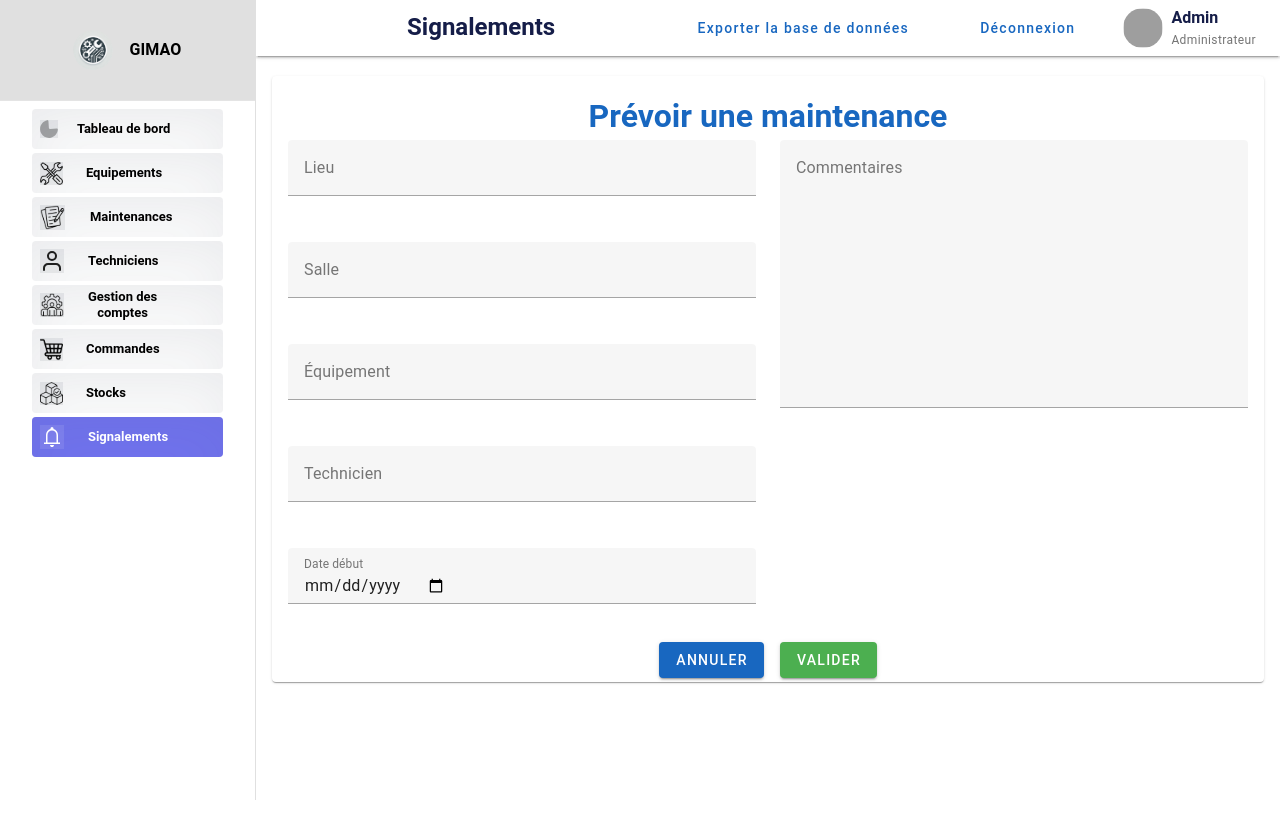
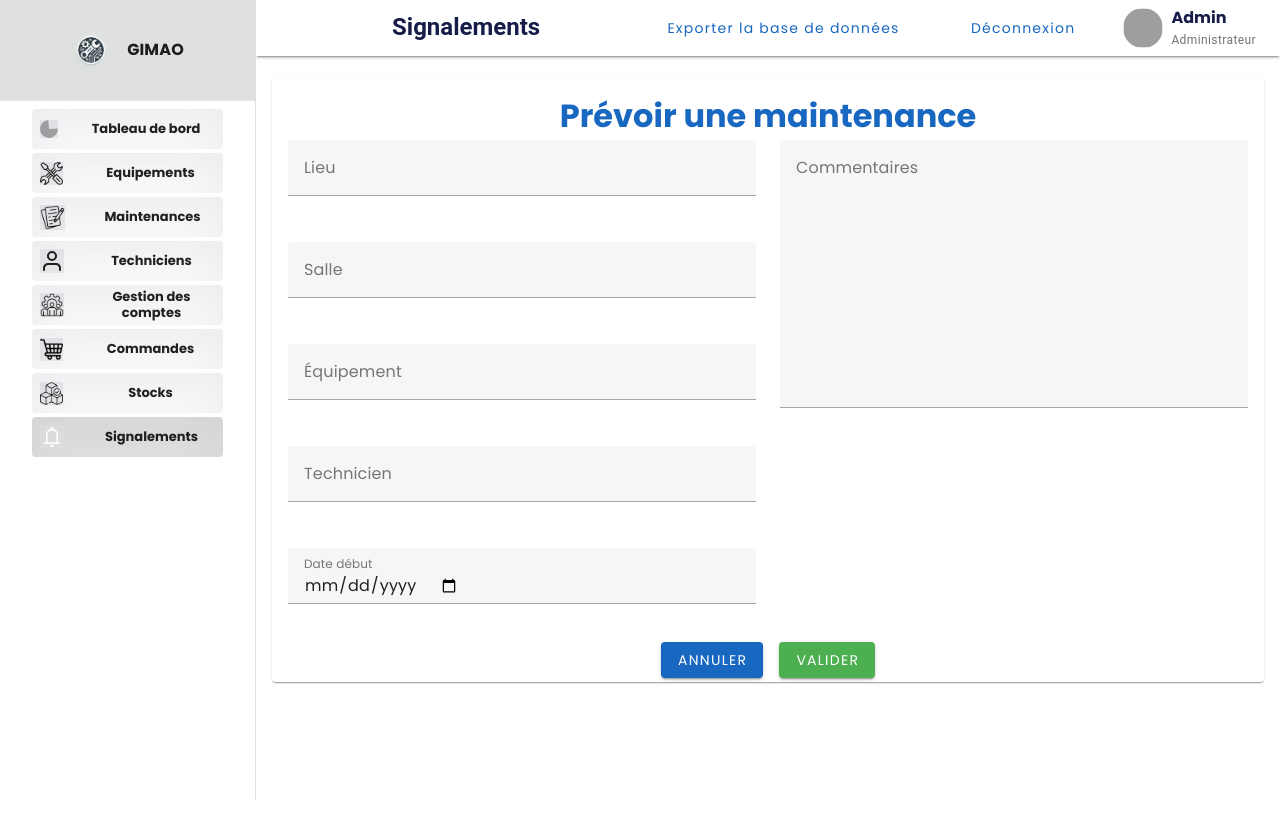
Before and after one commit to JDRSinclair/GIMAO, a Vue app in the folder frontend/: page /signalements in a window 1280 px wide. Shown: the top 838 px of the page. Built offline with nearby package versions, Linux system fonts and the light colour scheme; grey boxes are pictures that could not be loaded; the HTML template or start-up script is replaced by a standard one.

Commit message:
Chngement des nom des méthodes du fichier AjouterEquipement.vue

```diff
--- a/frontend/src/assets/css/global.css
+++ b/frontend/src/assets/css/global.css
@@ -18,3 +18,31 @@
   h1 {
     color: #05004E;
   }
+
+  body {
+  font-family: 'Poppins', sans-serif;
+}
+
+.v-list-item {
+  color: var(--text-color);
+  display: flex;
+  justify-content: flex-start;
+  align-items: center;
+}
+
+.v-list-item:not(.no-hover):hover {
+  background-color: var(--hover-color);
+}
+
+.active-item {
+  background-color: var(--primary-color);
+  color: var(--active-text-color);
+}
+
+.active-icon {
+  filter: brightness(0) invert(1);
+}
+
+.inner-shadow {
+  box-shadow: inset 0 20px 50px rgba(55, 69, 87, 0.1);
+}
--- a/frontend/src/components/BarreNavigation.vue
+++ b/frontend/src/components/BarreNavigation.vue
@@ -104,33 +104,3 @@ export default {
   margin-right: 2%;
 }
 </style>
-
-<style scoped>
-body {
-  font-family: 'Poppins', sans-serif;
-}
-
-.v-list-item {
-  color: var(--text-color);
-  display: flex;
-  justify-content: flex-start;
-  align-items: center;
-}
-
-.v-list-item:not(.no-hover):hover {
-  background-color: var(--hover-color);
-}
-
-.active-item {
-  background-color: var(--primary-color);
-  color: var(--active-text-color);
-}
-
-.active-icon {
-  filter: brightness(0) invert(1);
-}
-
-.inner-shadow {
-  box-shadow: inset 0 20px 50px rgba(55, 69, 87, 0.1);
-}
-</style>
--- a/frontend/src/main.js
+++ b/frontend/src/main.js
@@ -5,6 +5,7 @@ import { createVuetify } from 'vuetify';
 import 'vuetify/styles';
 import * as components from 'vuetify/components';
 import * as directives from 'vuetify/directives';
+import './assets/css/global.css';
 
 const vuetify = createVuetify({
   components,
--- a/frontend/src/views/Equipements/AjouterEquipement.vue
+++ b/frontend/src/views/Equipements/AjouterEquipement.vue
@@ -149,7 +149,7 @@
                   <!-- Bouton pour ajouter une ligne -->
                   <v-btn
                     color="transparent"
-                    @click="triggerFileInputDocumentation"
+                    @click="activerFichierDocumentation"
                     icon
                     class="rounded-circle"
                     style="border: none; box-shadow: none;"
@@ -201,7 +201,7 @@
                   ref="fileInputDocumentation"
                   type="file"
                   style="display: none;"
-                  @change="handleFileChange"
+                  @change="gererChangementFichier"
                 />
               </v-card>
             </v-card>
@@ -219,7 +219,7 @@
                       height="300px"
                       class="rounded-lg"
                       alt="Equipment Image"
-                      @click="triggerFileInputImage"
+                      @click="activerFichierImage"
                     ></v-img>
                   </v-col>
                 </v-row>
@@ -231,7 +231,7 @@
                   <v-col cols="auto">
                     <v-btn
                       color="transparent"
-                      @click="triggerFileInputImage"
+                      @click="activerFichierImage"
                       icon
                       class="rounded-circle"
                       style="border: none; box-shadow: none; ;"
@@ -470,17 +470,17 @@ export default {
     },
 
     // Ouvrir l'input de fichier pour la documentation
-    triggerFileInputDocumentation() {
+    activerFichierDocumentation() {
       this.$refs.fileInputDocumentation.click(); // Ouvre l'input pour un document
     },
 
     // Ouvrir l'input de fichier pour l'image
-    triggerFileInputImage() {
+    activerFichierImage() {
       this.$refs.fileInputImage.click(); // Ouvre l'input pour une image
     },
 
     // Cette méthode gère le changement de fichier (documents)
-    handleFileChange(event) {
+    gererChangementFichier(event) {
       const file = event.target.files[0]; // Récupère le fichier sélectionné
       if (file) {
         // Si le fichier est une image, on appelle la méthode changementImage
@@ -525,26 +525,3 @@ export default {
 
 };
 </script>
-
-<style scoped>
-.text-primary {
-  color: #05004E;
-}
-
-.text-dark {
-  color: #3C3C3C;
-}
-
-.v-card {
-  background-color: #FFFFFF;
-}
-
-.v-btn {
-  background-color: #F1F5FF;
-  border-radius: 50%;
-}
-
-h1 {
-  color: #05004E;
-}
-</style>
--- a/frontend/src/views/Signalements/Signalements.vue
+++ b/frontend/src/views/Signalements/Signalements.vue
@@ -153,21 +153,3 @@ export default {
   },
 };
 </script>
-
-<style scoped>
-.text-primary {
-  color: #05004E;
-}
-
-.v-card {
-  background-color: #FFFFFF;
-}
-
-.v-btn.primary {
-  background-color: #05004E;
-}
-
-.v-btn.success {
-  background-color: #00C853;
-}
-</style>
```
